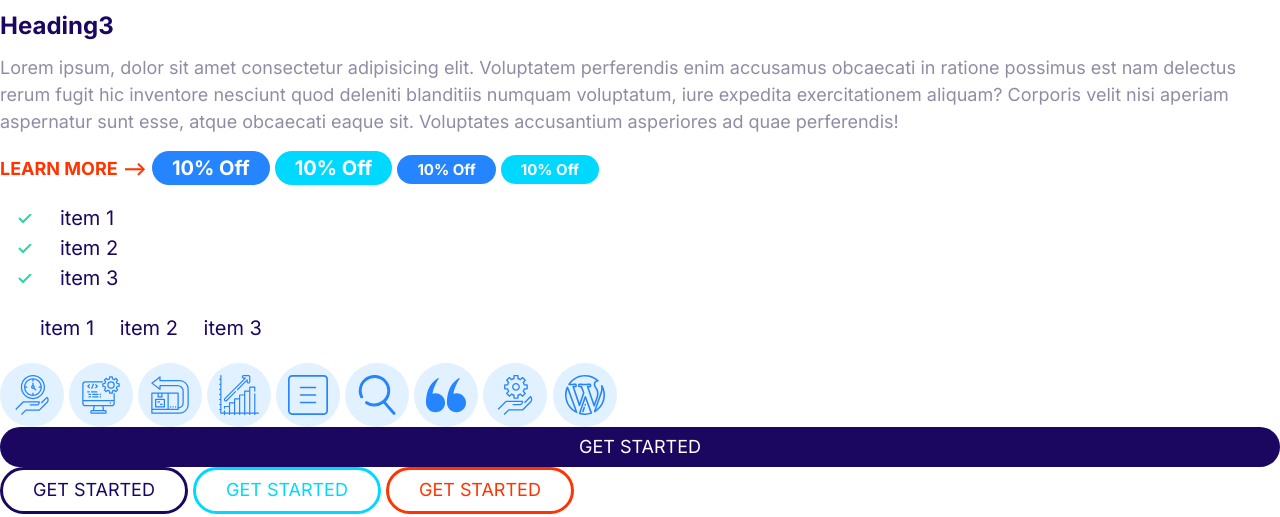
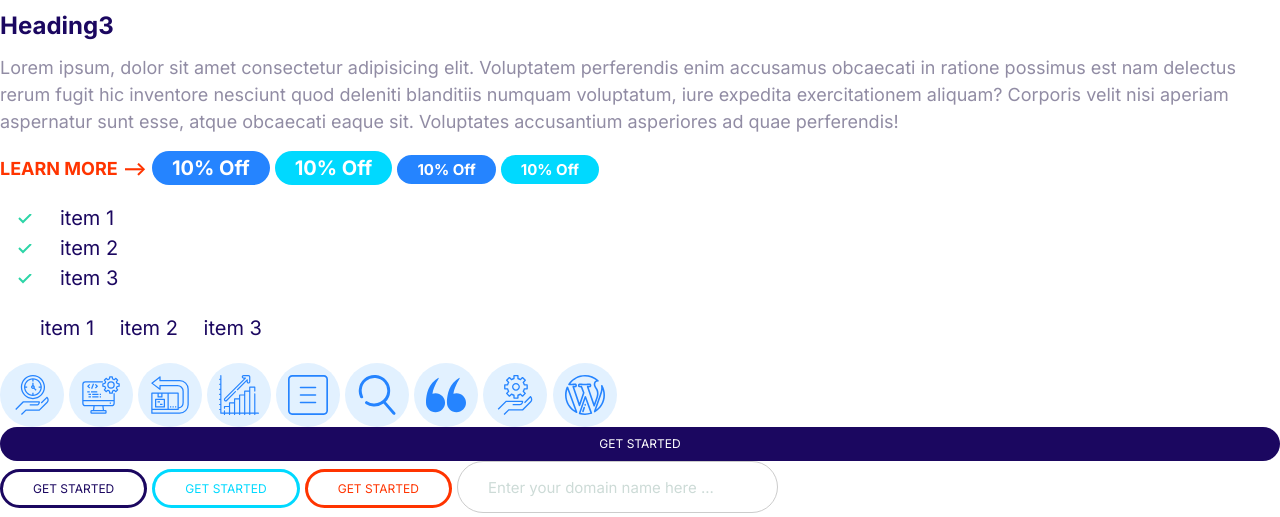
Before and after one commit to inaeon/cloudHostingProject, a plain HTML site: page index.html in a window 1280 px wide. Shown: the part 283-800 px from the top of the page. Drawn offline with Linux system fonts and the light colour scheme.

Commit message:
input field

```diff
--- a/css/styles.css
+++ b/css/styles.css
@@ -154,6 +154,8 @@ a {
   align-items: center;
 }
 
+/*Button Sections*/
+
 .btn {
   border: 0;
   padding: 1rem 3rem;
@@ -162,6 +164,7 @@ a {
   cursor: pointer;
   text-transform: uppercase;
   text-align: center;
+  font-size: 1.5rem;
 }
 
 .btn--primary {
@@ -202,3 +205,30 @@ a {
   background-color: var(--color-headings);
   color: #fff;
 }
+
+@media screen and (min-width: 1024px) {
+  .btn {
+    border-radius: 30px;
+    font-size: 1.2rem;
+  }
+}
+
+/*Input Sections */
+
+.input {
+  border-radius: 30px;
+  outline: 0;
+  border: 1px solid #ccc;
+  padding: 1.5rem 3rem;
+}
+
+::placeholder {
+  color: #cddbd7;
+  font-size: 2rem;
+}
+
+@media screen and (min-width: 1024px) {
+  ::placeholder {
+    font-size: 1.5rem;
+  }
+}
--- a/index.html
+++ b/index.html
@@ -93,4 +93,11 @@
     <button class="btn btn--secondary">Get Started</button>
     <button class="btn btn--accent">Get Started</button>
   </body>
+  <input
+    class="input"
+    type="text"
+    name=""
+    id=""
+    placeholder="Enter your domain name here ..."
+  />
 </html>
```
